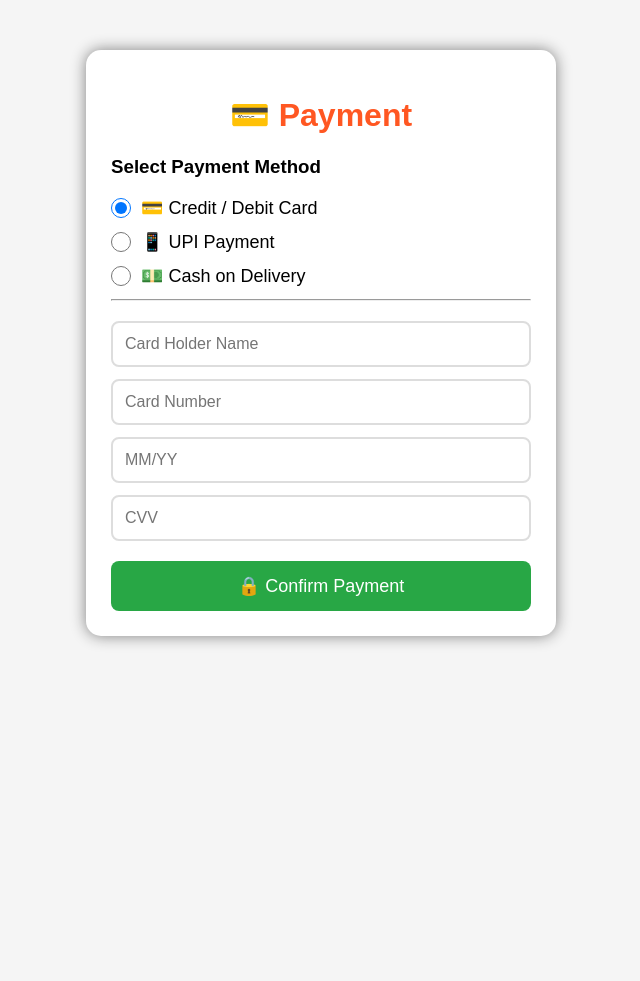
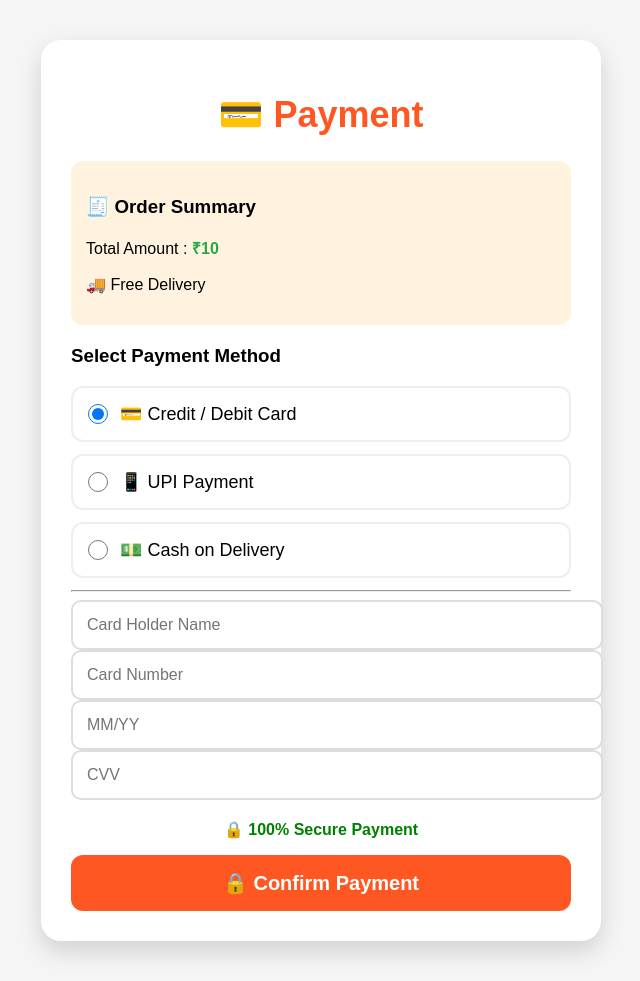
Before and after one commit to piyushtripathi2303-iii/fooddelivery, a Django app: template accounts/templates/accounts/payment.html in a window 1280 px wide. Shown: the whole page, without its empty margins (319-959 px from the left). Before the commit the page ends 645 px from the top, so only its background shows below. Run offline with Django 5.2, Linux system fonts and the light colour scheme; the template is opened without the code that fills it: most values are stand-ins (such as "Sample title", 1, 10 or a date in 2020).

Commit message:
Update payment.html

```diff
--- a/accounts/templates/accounts/payment.html
+++ b/accounts/templates/accounts/payment.html
@@ -11,17 +11,19 @@
     }
 
     .box{
-        width:420px;
-        margin:50px auto;
+        width:500px;
+        margin:40px auto;
         background:white;
-        padding:25px;
-        border-radius:15px;
-        box-shadow:0 0 15px gray;
+        padding:30px;
+        border-radius:20px;
+        box-shadow:0 10px 25px rgb(0,0,0,.15);
     }
 
     h1{
         text-align:center;
         color:#ff5722;
+        font-size:36px;
+        margin-bottom:25px;
     }
 
     h3{
@@ -31,10 +33,19 @@
      label{
     display:flex;
     align-items:center;
-        gap:10px;
+    gap:12px;
     font-size:18px;
     margin:12px 0;
     cursor:pointer;
+    padding:15px;
+    border:2px solid #eee;
+    border-radius:12px;
+    transition:.3s;
+}
+
+label:hover{
+    border-color:#ff5722;
+    background:#fff3e0;
 }
 
     input[type="radio"]{
@@ -46,28 +57,30 @@
     input[type="text"],
     input[type="password"]{
         width:100%;
-        padding:12px;
-        margin-top:12px;
+        padding:14px;
         border:2px solid #ddd;
-        border-radius:8px;
+        border-radius:10px;
         font-size:16px;
-        box-sizing:border-box;
+    }
+    input:focus{
+        border-color: #ff5722;
+        outline: none;
     }
 
     button{
         width:100%;
-        padding:14px;
-        margin-top:20px;
-        background:#28a745;
+        padding:16px;
+        background:#ff5722;
         color:white;
         border:none;
-        border-radius:8px;
-        font-size:18px;
+        border-radius:12px;
+        font-size:20px;
+        font-weight: bold;
         cursor:pointer;
     }
 
     button:hover{
-        background:green;
+        background:#e64a19;
     }
 
     </style>
@@ -79,7 +92,24 @@
 <div class="box">
 
 <h1>💳 Payment</h1>
+<div style="
+background:#fff3e0;
+padding:15px;
+border-radius:12px;
+margin-bottom:20px;
+">
 
+<h3>🧾 Order Summary</h3>
+
+<p>Total Amount :
+<b style="color:#28a745;">
+₹{{ grand_total }}
+</b>
+</p>
+
+<p>🚚 Free Delivery</p>
+
+</div>
 <form method="POST" action="/place-order/">
 
 {% csrf_token %}
@@ -120,7 +150,14 @@
 <input type="text" placeholder="Enter UPI ID">
 
 </div>
-
+<p style="
+text-align:center;
+color:green;
+font-weight:bold;
+margin-top:20px;
+">
+🔒 100% Secure Payment
+</p>
 <button type="submit">
 🔒 Confirm Payment
 </button>
```
Lines whose indentation alone changed are shown as unchanged.
